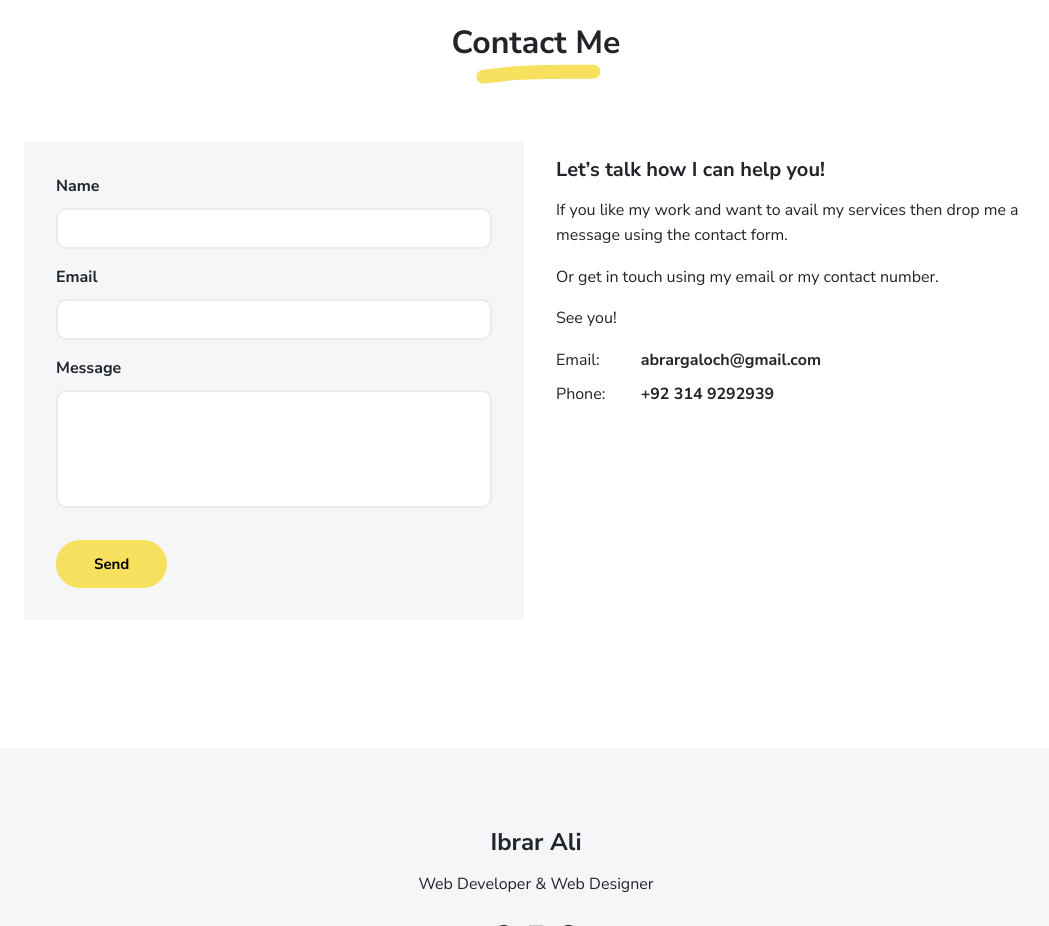
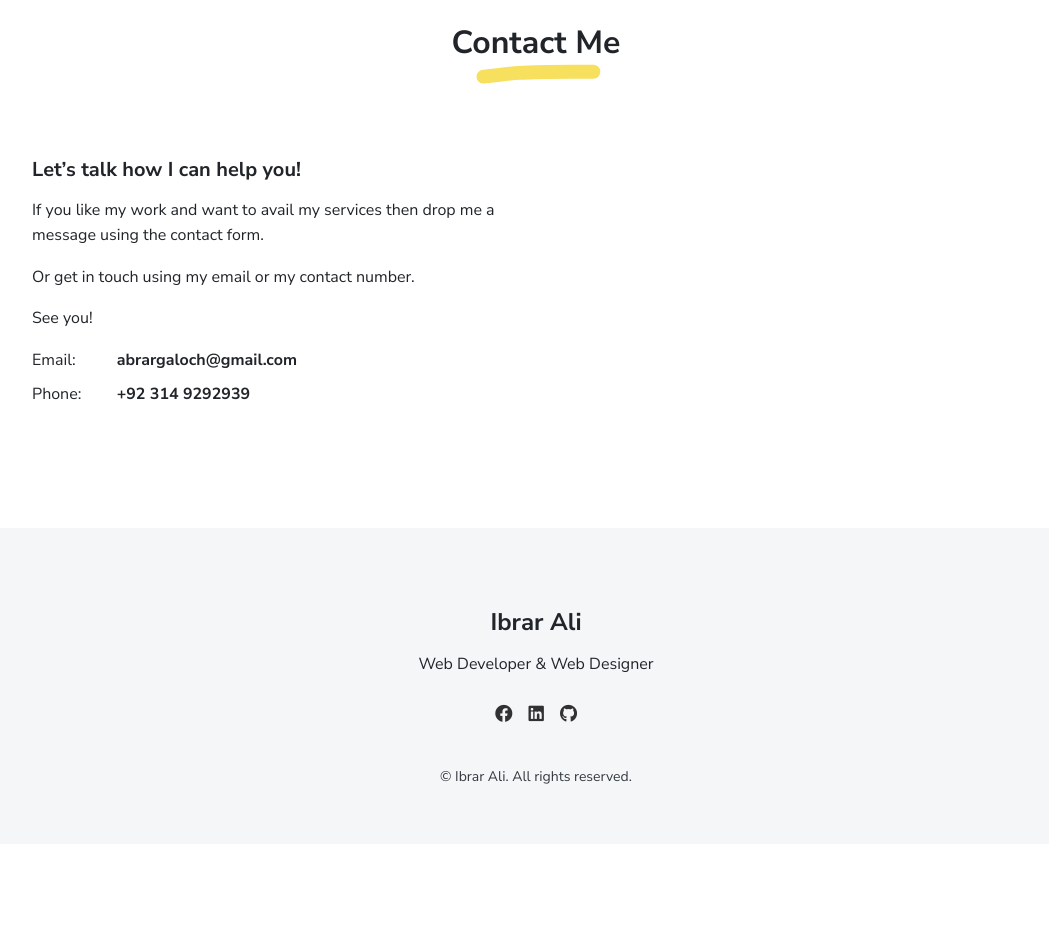
Before and after one commit to abrargaloch/portfolio, a plain HTML site: page index.html in a window 1280 px wide. Shown: the part 3640-4566 px from the top of the page, without its empty margins (104-1153 px from the left). After the commit the page ends 4484 px from the top, so only its background shows below. Drawn offline with Linux system fonts and the light colour scheme.

Commit message:
Removed contact form

```diff
--- a/index.html
+++ b/index.html
@@ -320,25 +320,6 @@
       <h2 class="marker marker-center">Contact Me</h2>
     </div>
     <div class="row">
-      <div class="col-md-6" data-aos="zoom-in" data-aos-delay="100">
-        <div class="bg-light my-2 p-3 pt-2"><form action="https://formspree.io/your@email.com"
-    method="POST">
-    <div class="form-group my-2">
-      <label for="name" class="form-label fw-bolder">Name</label>
-      <input class="form-control" type="text" id="name" name="name" required>
-    </div>
-    <div class="form-group my-2">
-      <label for="email" class="form-label fw-bolder">Email</label>
-      <input class="form-control" type="email" id="email" name="_replyto" required>
-    </div>
-  <div class="form-group my-2">
-    <label for="message" class="form-label fw-bolder">Message</label>
-    <textarea class="form-control" style="resize: none;" id="message" name="message" rows="4" required></textarea>
-  </div>
-  <button class="btn btn-primary mt-2" type="submit">Send</button>
-</form>
-        </div>
-      </div>
       <div class="col-md-6" data-aos="fade-left" data-aos-delay="300">
         <div class="mt-3 px-1">
           <div class="h5">Let’s talk how I can help you!</div>
```
